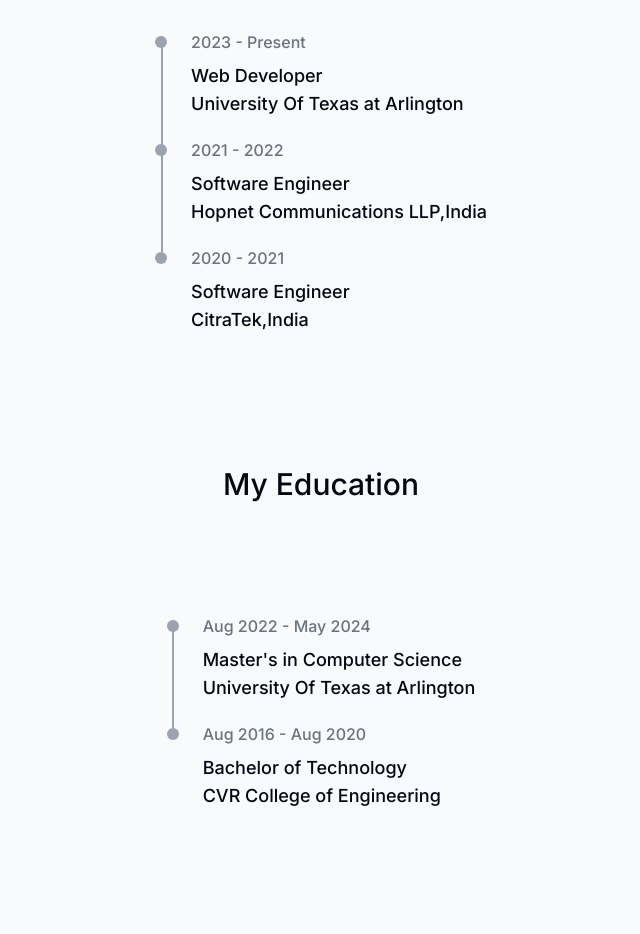
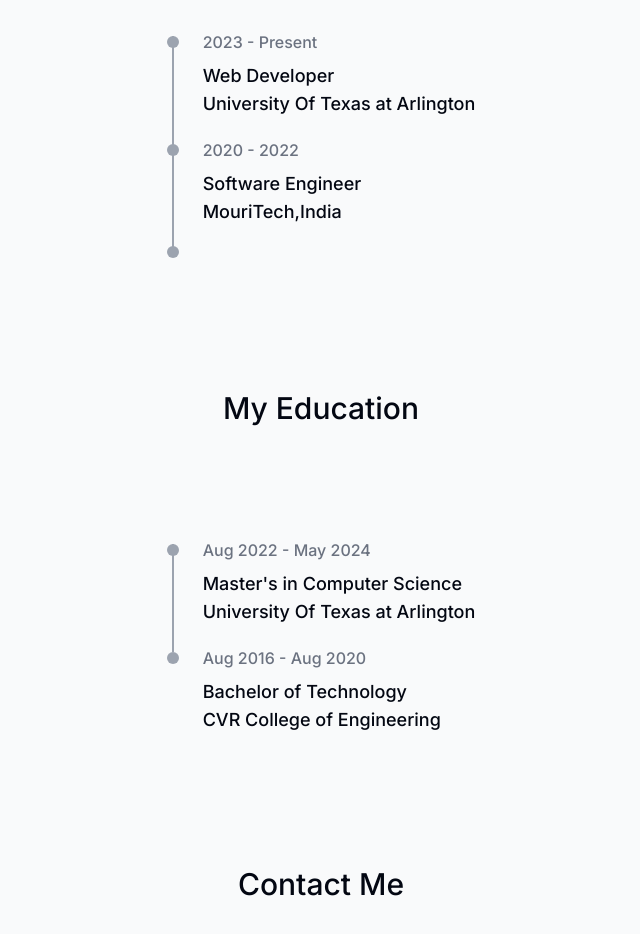
Before and after one commit to mudiger/portfolio, a Next.js app: page / in a window 1280 px wide. Shown: the part 3680-4614 px from the top of the page, without its empty margins (319-959 px from the left). Built offline with nearby package versions, Linux system fonts and the light colour scheme.

Commit message:
Adding Updated Resume

```diff
--- a/components/experience.tsx
+++ b/components/experience.tsx
@@ -32,8 +32,8 @@
             </svg>
           </div>
           <div>
-            <p className=" text-gray-500 font-medium">2021 - 2022</p>
-            <p className="mt-2  text-lg font-medium">Software Engineer<br></br>Hopnet Communications LLP,India</p>
+            <p className=" text-gray-500 font-medium">2020 - 2022</p>
+            <p className="mt-2  text-lg font-medium">Software Engineer<br></br>MouriTech,India</p>
           </div>
         </li>
         <li className="relative flex items-baseline gap-6 pb-5">
@@ -42,10 +42,7 @@
               <circle cx="8" cy="8" r="8" />
             </svg>
           </div>
-          <div>
-            <p className=" text-gray-500 font-medium">2020 - 2021</p>
-            <p className="mt-2  text-lg font-medium">Software Engineer<br></br>CitraTek,India</p>
-          </div>
+
         </li>
       </ul>
     </div>
```
Also changed, not shown: 1 other file (tests, documents, lock files or other folders).
